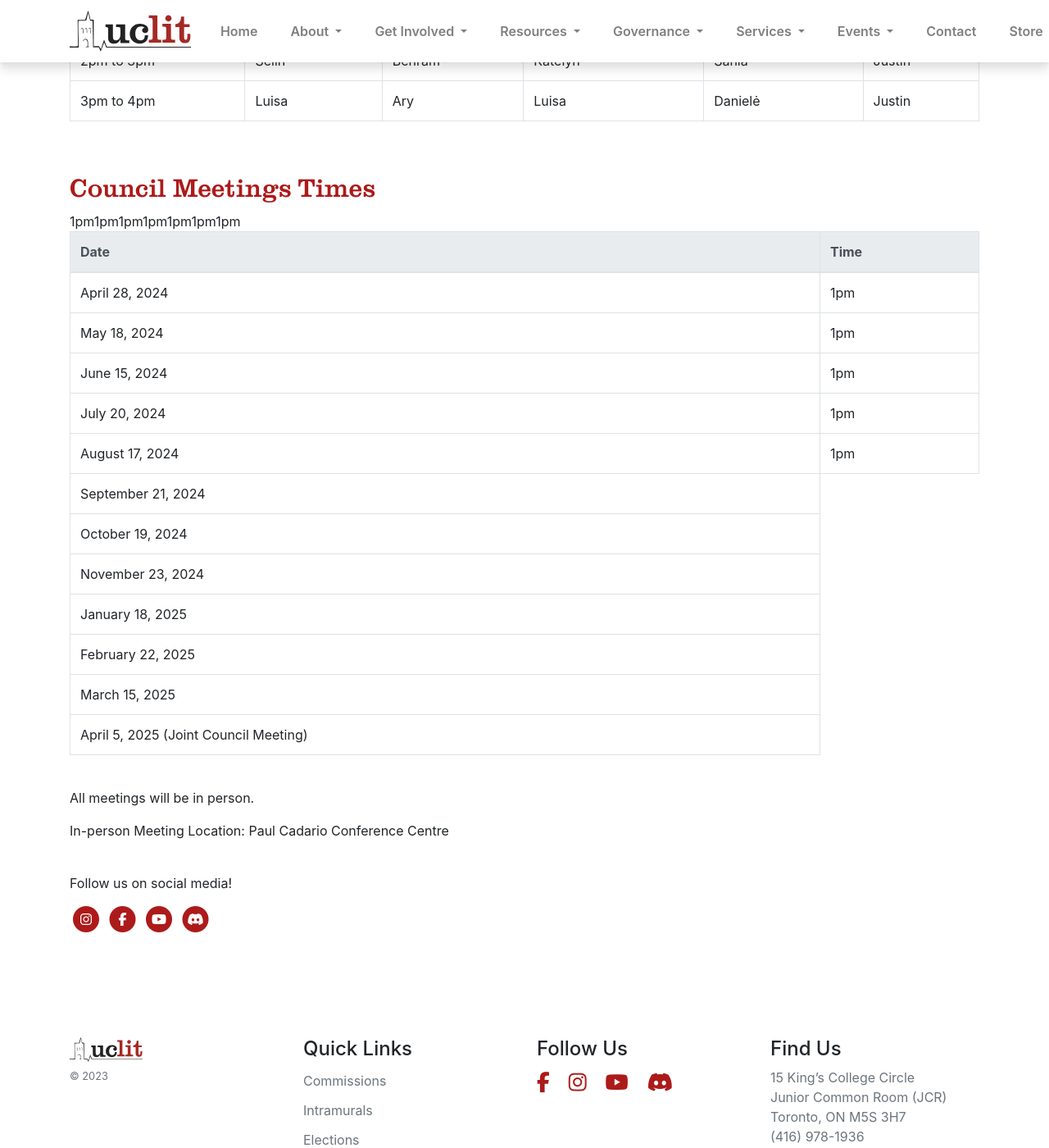
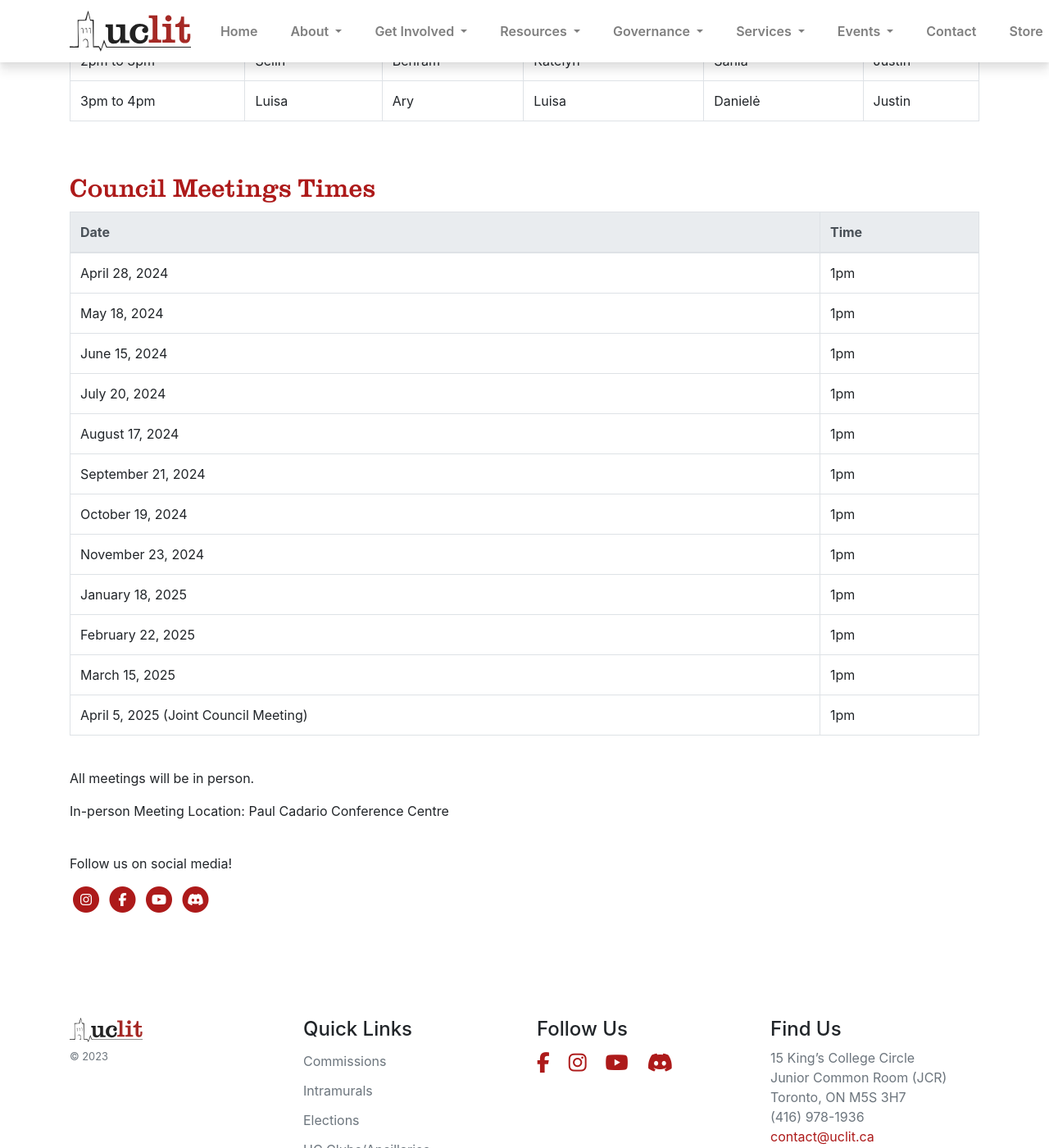
Before and after one commit to uclit-webmaster/uclit-site, a Jekyll site: the page built from contact.html, in a window 1280 px wide and 1400 px high, scrolled down 634 px. Shown: the whole window at 82% size. Built offline with Jekyll 4.4.1, drawn with Linux system fonts in a browser that asks for light colours; nearby versions of some CDN libraries; part of the change alters nothing that is shown.

Commit message:
Update contact.html

```diff
--- a/contact.html
+++ b/contact.html
@@ -43,13 +43,13 @@ title: Contact Us
  <tr><td>June 15, 2024</td><td>1pm</td></tr>
  <tr><td>July 20, 2024</td><td>1pm</td></tr>
  <tr><td>August 17, 2024</td><td>1pm</td></tr>
- <tr><td>September 21, 2024</td>1pm</tr>
- <tr><td>October 19, 2024</td>1pm</tr>
- <tr><td>November 23, 2024</td>1pm</tr>
- <tr><td>January 18, 2025</td>1pm</tr>
- <tr><td>February 22, 2025</td>1pm</tr>
- <tr><td>March 15, 2025</td>1pm</tr>
- <tr><td>April 5, 2025 (Joint Council Meeting)</td>1pm</tr>
+ <tr><td>September 21, 2024</td><td>1pm</td></tr>
+ <tr><td>October 19, 2024</td><td>1pm</td></tr>
+ <tr><td>November 23, 2024</td><td>1pm</td></tr>
+ <tr><td>January 18, 2025</td><td>1pm</td></tr>
+ <tr><td>February 22, 2025</td><td>1pm</td></tr>
+ <tr><td>March 15, 2025</td><td>1pm</td></tr>
+ <tr><td>April 5, 2025 (Joint Council Meeting)</td><td>1pm</td></tr>
 </tbody></table>
 </div>
 <br>
```
